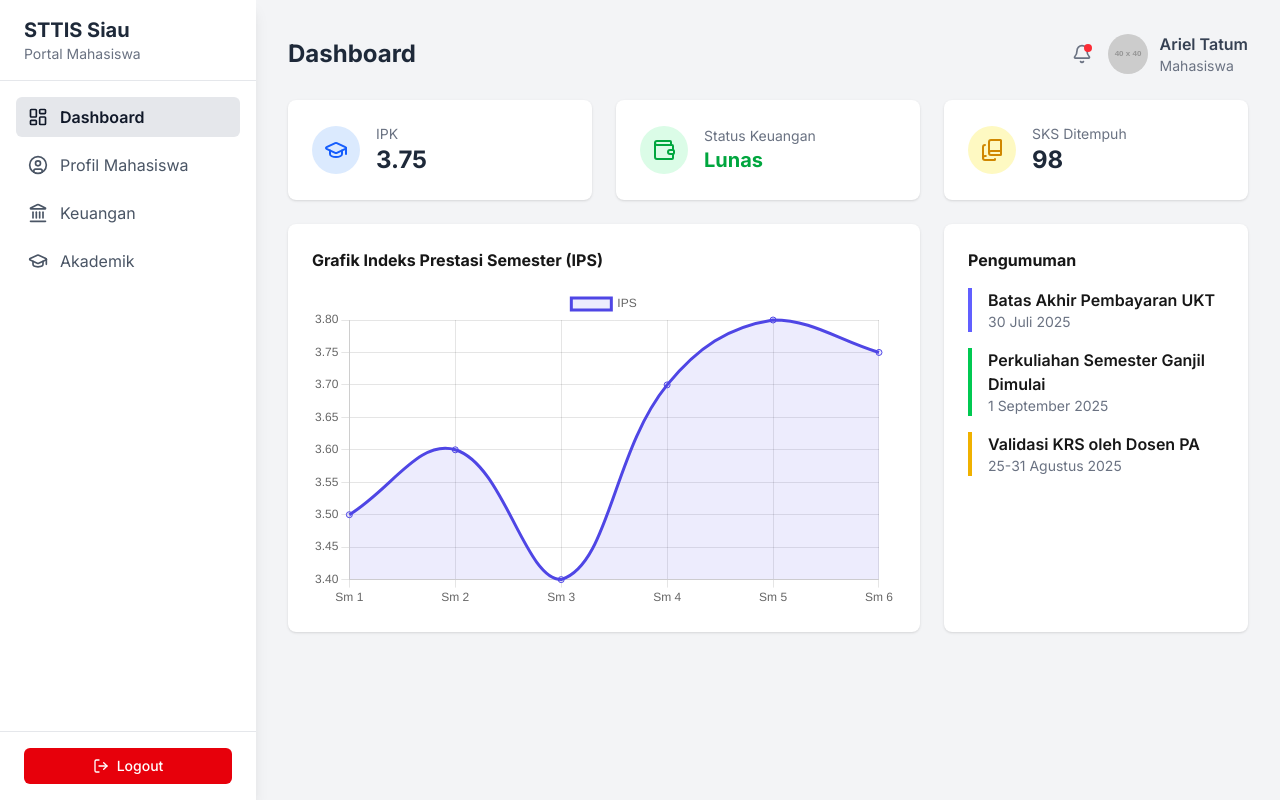
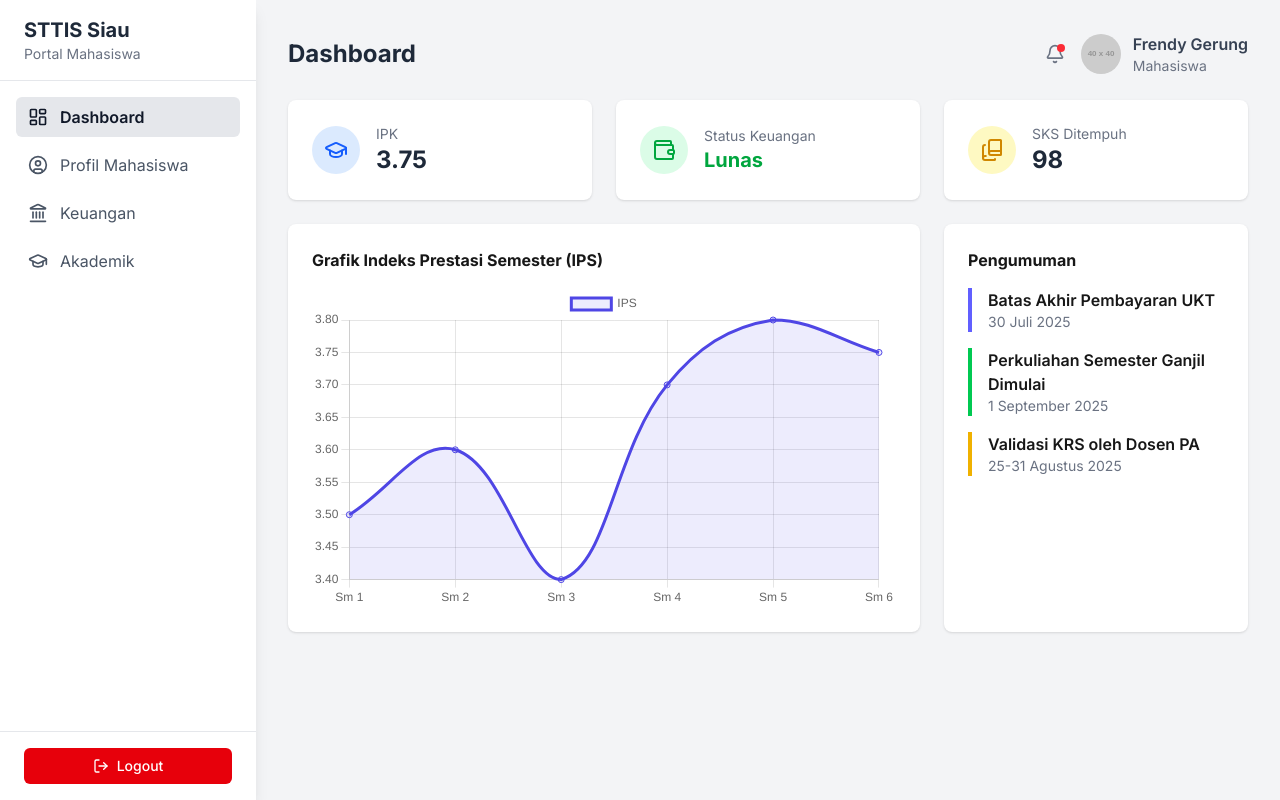
Before and after one commit to Greenson22/siau-app, a Next.js app: page / in a window 1280 px wide. Built offline with nearby package versions, Linux system fonts and the light colour scheme.

Commit message:
refactor: merubah nama pengguna

```diff
--- a/src/components/fragments/Header.tsx
+++ b/src/components/fragments/Header.tsx
@@ -15,7 +15,7 @@ const Header: React.FC<HeaderProps> = ({ title }) => (
             <div className="flex items-center gap-3">
                 <img src="https://placehold.co/40x40/E2E8F0/4A5568?text=AT" alt="User Avatar" className="w-10 h-10 rounded-full"/>
                 <div>
-                    <p className="font-semibold text-gray-700">Ariel Tatum</p>
+                    <p className="font-semibold text-gray-700">Frendy Gerung</p>
                     <p className="text-sm text-gray-500">Mahasiswa</p>
                 </div>
             </div>
```
